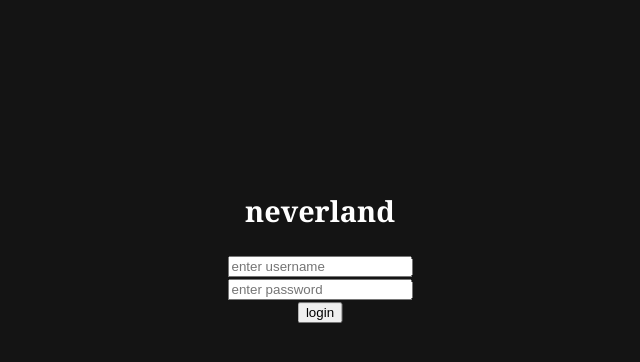
After one commit to Roguezilla/neverland, a Flask app: page /login in a window 1280 px wide. The commit adds this page. Shown: the part 162-524 px from the top of the page, without its empty margins (328-968 px from the left). Run offline with Flask 2, Linux system fonts and the light colour scheme.

Commit message:
Add files via upload

```diff
--- a/main.py
+++ b/main.py
@@ -1,22 +1,65 @@
 from flask import *
 import dataset
 from io import BytesIO
+import random
+import string
+
+from salt import hash
 
 app = Flask('Neverland')
-db = dataset.connect('sqlite:///file_database.db')
+app.secret_key = 'mwz!R&n$%Fh*TBHkk@Ksare=vjkRQ4Xmz%fCm=yFGsDfyZA^T97%JWXtp^3#C+Y*g&eJdx9crb4^7_BWNxt4sZYJ_4NFmLJ2%s3U+@%*_-py5z3VQ?$m^X8y?j?jaN^*'
+file_db = dataset.connect('sqlite:///file_database.db')
+user_db = dataset.connect('sqlite:///user_database.db')
+
+@app.before_request
+def before_request():
+    g.user = None
+
+    if 'token' in session:
+        g.user = user_db['users'].find_one(token=session['token'])['name']
+
+@app.route('/login', methods=['GET', 'POST'])
+def login():
+    if g.user:
+        return redirect(url_for('index'))
+
+    if request.method == 'POST':
+        session.pop('token', None)
+        username = request.form['uname']
+        password = request.form['pwd']
+
+        if found_user := user_db['users'].find_one(name=username):
+            if hash(password) == found_user['password']:
+                token = ''.join(random.choices(string.ascii_lowercase + string.ascii_uppercase + string.digits, k=64))
+                user_db['users'].update(dict(name=username, token=token), ['name'])
+                session['token'] = token
+                return redirect(url_for('index'))
+
+        return redirect(url_for('login'))
+
+    return render_template('login.html')
 
 @app.route('/')
 def index():
-    return render_template('index.html', files=db['files'])
+    if not g.user:
+        return redirect(url_for('login'))
+
+    return render_template('index.html', files=file_db['files'])
 
 @app.route('/upload', methods=['POST'])
 def upload():
+    if not g.user:
+        return redirect(url_for('login'))
+
     file = request.files['inputFile']
-    if file.filename != '' and db['files'].find_one(name=str(file.filename)) is None:
-        db['files'].insert(dict(name=file.filename, data=file.read()))
+    if file.filename != '' and file_db['files'].find_one(name=str(file.filename)) is None:
+        file_db['files'].insert(dict(name=file.filename, data=file.read()))
 
     return redirect(url_for('index'))
 
 @app.route('/download/<filename>')
 def download(filename):
-    return send_file( BytesIO(db['files'].find_one(name=str(filename))['data']), attachment_filename=str(filename), as_attachment=True)
+    if not g.user:
+        return redirect(url_for('login'))
+
+    return send_file( BytesIO(file_db['files'].find_one(name=str(filename))['data']), attachment_filename=str(filename), as_attachment=True)
--- /dev/null
+++ b/static/css/login.css
@@ -0,0 +1,25 @@
+body {
+    background: #141414;
+    font-family: Georgia;
+    line-height: 1.6;
+    font-size: 0.9em;
+    word-wrap: break-word;
+    text-align: center;
+    position: fixed;
+    left: 50%;
+    top: 50%;
+    transform: translate(-50%, -50%);
+    -webkit-font-smoothing: antialiased;
+}
+
+h1 {
+    color: rgb(255, 255, 255)
+}
+
+label {
+    color: rgb(255, 255, 255)
+}
+
+a {
+    color: #ddd;
+}
--- a/templates/index.html
+++ b/templates/index.html
@@ -12,7 +12,7 @@
 	</head>
 
 	<body>
-  <h1 style="color: rgb(255, 255, 255)">neverland</h1>
+  		<h1>neverland</h1>
 
   		<form method="POST" action="/upload" enctype="multipart/form-data">
 			<input type="file" name="inputFile" /><br>
@@ -20,10 +20,8 @@
   		</form>
 		<hr>
 
-  <div>
 		{% for file in files %}
 		  <a href="/download/{{ file['name'] }}">{{ file["name"] }}</a><br>
 		{% endfor %}
-  </div>
 	</body>
 </html>
--- /dev/null
+++ b/templates/login.html
@@ -0,0 +1,25 @@
+<!doctype html>
+
+<html lang="en">
+    <head>
+        <meta charset="utf-8">
+
+        <title>neverland</title>
+        <meta name="viewport" content="width=device-width, initial-scale=1">
+        <meta name="author" content="roguezilla">
+
+        <link rel="stylesheet" href="{{ url_for('static', filename='css/login.css') }}">
+    </head>
+
+    <body>
+        <h1 style="color: rgb(255, 255, 255)">neverland</h1>
+
+		<form method="POST">
+			<input type="text" placeholder="enter username" name="uname" required>
+			<br>
+			<input type="password" placeholder="enter password" name="pwd" required>
+			<br>
+			<button type="submit">login</button>
+		</form>
+    </body>
+</html>
```
Also changed, not shown: salt.py (added, +17 -0 lines), static/css/main.css (+8 -0 lines). Lines whose indentation alone changed are shown as unchanged.
